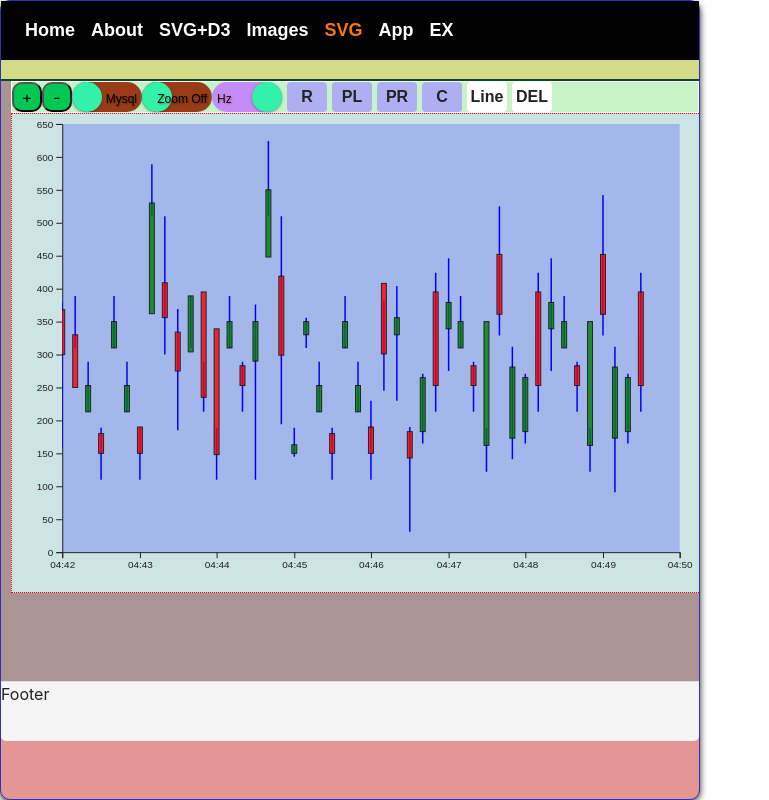
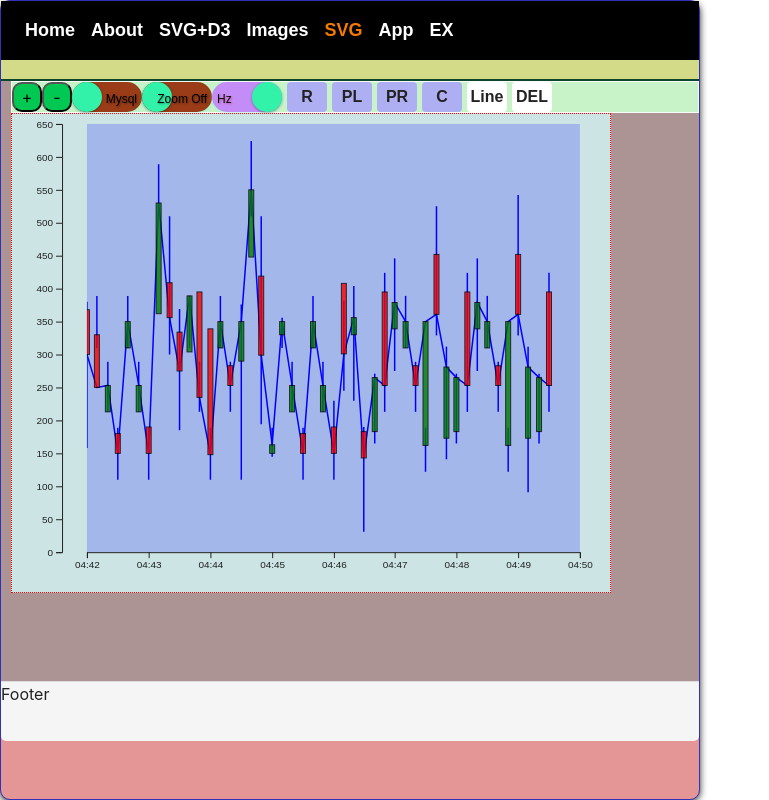
Before and after one commit to anuruddhhit07/baseApp, a React (Create React App) app: page /svgimg in a window 1280 px wide. Shown: the whole page, without its empty margins (0-769 px from the left). Built offline with nearby package versions, Linux system fonts and the light colour scheme; a web font is replaced by a local one.

Commit message:
Update 7 files

```diff
--- a/src/Component/FunctionRed/Axis/axisProp.jsx
+++ b/src/Component/FunctionRed/Axis/axisProp.jsx
@@ -12,7 +12,7 @@ const RendorXY= (props) => {
       );
 
   const xSettings = {
-    translate: `translate(0, ${height-margin.bottom-margin.top})`,
+    translate: `translate(${0}, ${height-margin.bottom-margin.top})`,
     scale: props.xScale,
     orient: "bottom",
     class:"x-axis"
--- a/src/Component/FunctionRed/ChartContainer.jsx
+++ b/src/Component/FunctionRed/ChartContainer.jsx
@@ -130,7 +130,7 @@ const ChartContainer = () => {
       <ZoomCanvas data={data} isToggledzoom={isToggledzoom}>
         {/* <Circle key={"cir"} /> */}
         <RendorXY />
-        {/* <LineChart /> */}
+         <LineChart />
         <CandlestickChart />
         <InteractiveLine />
         <Drawline />
--- a/src/Component/FunctionRed/Container/EventCapture.js
+++ b/src/Component/FunctionRed/Container/EventCapture.js
@@ -168,7 +168,7 @@ const EventCapture = (props) => {
       height={heightchart}
       width={widthchart}
       pointerEvents="all"
-      transform={`translate(${margin.left * 0}, ${margin.top * 0})`}
+      transform={`translate(${margin.left * 0+margin.padding_left}, ${margin.top * 0})`}
     />
   );
 };
--- a/src/Component/FunctionRed/Container/ZoomCanvas.jsx
+++ b/src/Component/FunctionRed/Container/ZoomCanvas.jsx
@@ -135,14 +135,14 @@ console.log('currentXZoomState',currentXZoomState,currentGlobalZoomState);
         >
           <g ref={ref} transform={`translate(${margin.left}, ${margin.top})`}>
             <clipPath id="clipping">
-              <rect x="0" y="0" width={widthchart} height={heightchart} />
+              <rect x={margin.padding_left} y="0" width={widthchart} height={heightchart} />
             </clipPath>
 
             <EventCapture
               handleGlobalZoomState={handleGlobalZoomState}
-              currentGlobalZoomState={currentGlobalZoomState}
-              currentYZoomState={currentYZoomState}
-              currentXZoomState={currentXZoomState}
+             // currentGlobalZoomState={currentGlobalZoomState}
+             // currentYZoomState={currentYZoomState}
+            //  currentXZoomState={currentXZoomState}
               isToggledzoom={isToggledzoom}
             />
 
--- a/src/Component/FunctionRed/Controller/Controller.js
+++ b/src/Component/FunctionRed/Controller/Controller.js
@@ -33,7 +33,7 @@ const useController = ({ data, width, height,margin,currentGlobalZoomState }) =>
   // console.log(xMin,xMax);
 
   const xScale = useMemo(
-    () => d3.scaleTime().domain([xMin, xMax]).rangeRound([0, width]).nice(),
+    () => d3.scaleTime().domain([xMin, xMax]).rangeRound([margin.padding_left, width]).nice(),
     [xMin, xMax, width,currentGlobalZoomState]
   );
 
--- a/src/Component/FunctionRed/Reducer/dimsion_red.js
+++ b/src/Component/FunctionRed/Reducer/dimsion_red.js
@@ -7,7 +7,7 @@ import {
   } from "../ActionTypes/data_acty";
 
 
-  const weightmain=700
+  const weightmain=600
   const heightmain=480
 
 
@@ -15,8 +15,8 @@ import {
     loading: false,
     width: weightmain,
     height: heightmain,
-    margin:{top:10,bottom:40,left:50,right:30},
-    widthchart: weightmain-50-30,
+    margin:{top:10,bottom:40,left:50,right:30,padding_left:25},
+    widthchart: weightmain-50-30-25,
     heightchart:heightmain-10-40,
     error: "",
   };
--- a/src/Component/FunctionRed/Shape/Drawline.jsx
+++ b/src/Component/FunctionRed/Shape/Drawline.jsx
@@ -41,7 +41,7 @@ function Drawline({ data, xScale, yScale }) {
         .attr("x2", (d) => xScale(d.x2))
         .attr("y2", (d) => yScale(d.y2));
     }
-  });
+  },[xScale,linedata,yScale]);
 
 
 
```
